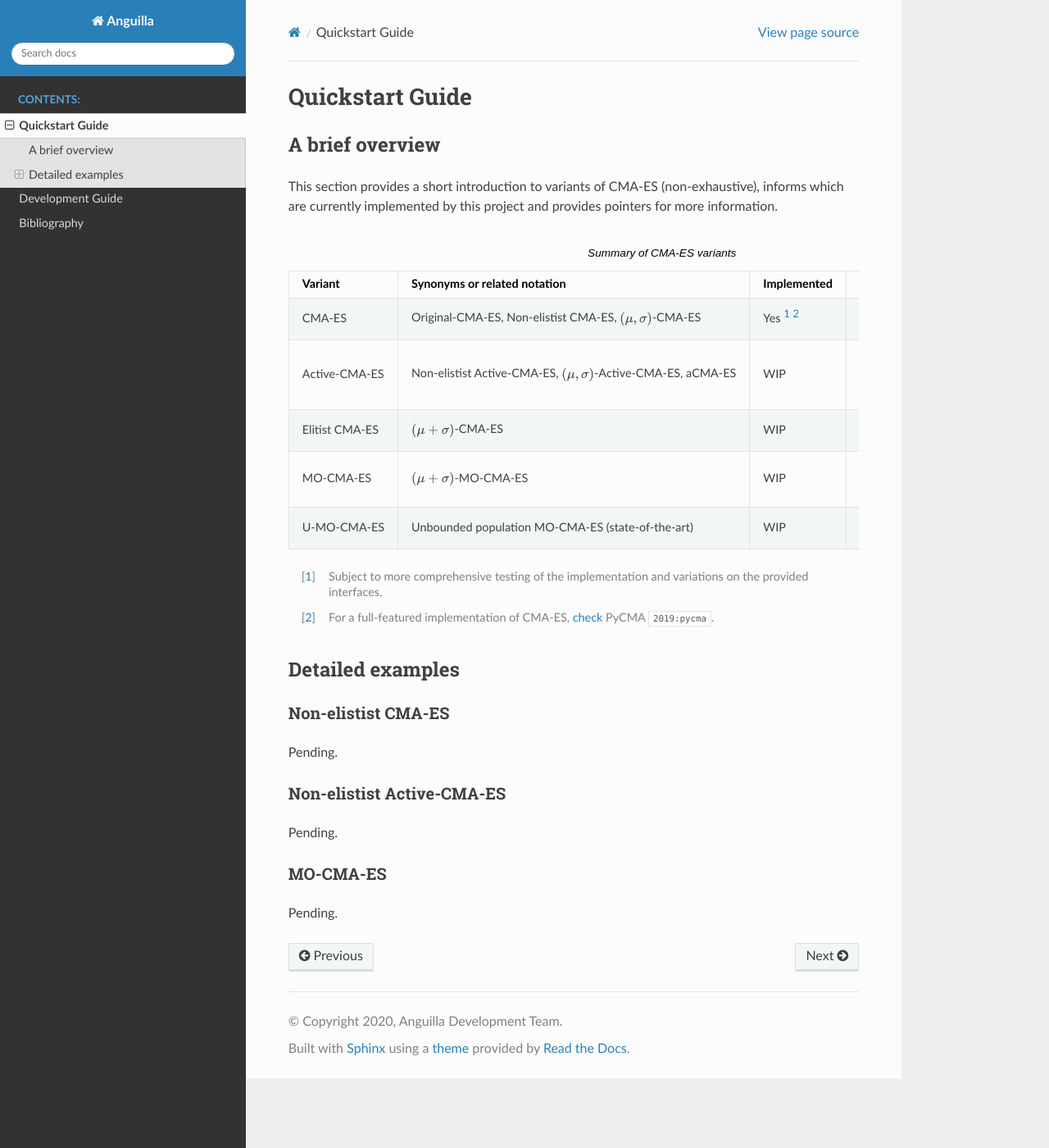
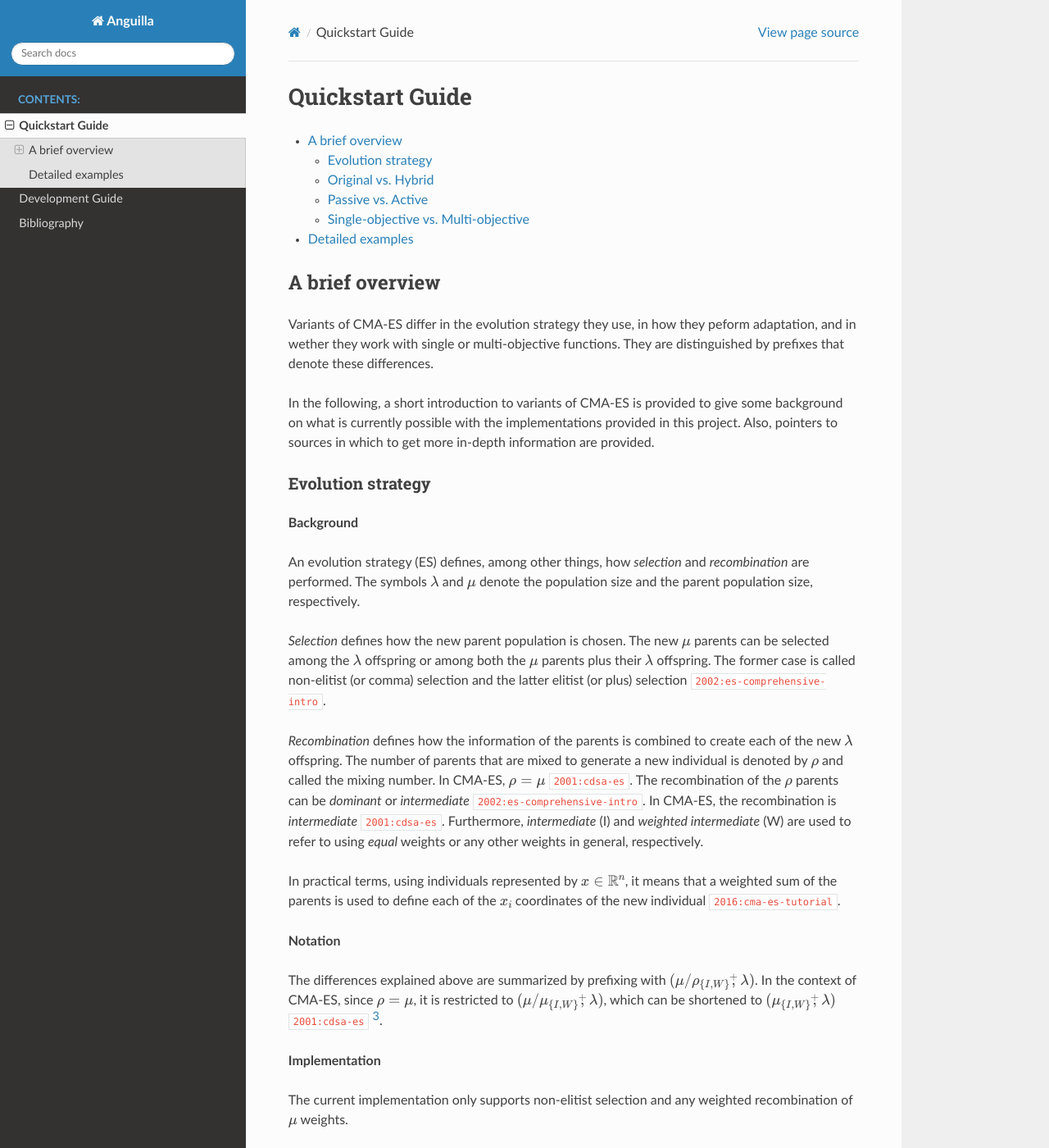
Before and after one commit to pocs-anguilla/anguilla, a Sphinx documentation site: the page built from docs/quickstart.rst, in a window 1280 px wide and 1400 px high. Shown: the whole window at 82% size. Built offline with Sphinx 7.4.7 and the Read the Docs theme 2.0.0, drawn with Linux system fonts in a browser that asks for light colours; cross-references to code outside the pages are shown as plain code; some of the changed text lies outside the part shown.

Commit message:
Improve docs

```diff
--- a/README.rst
+++ b/README.rst
@@ -29,3 +29,5 @@ Python 3.
 It is based on the reference implementations from
 `The Shark Machine Learning Library <https://www.shark-ml.org/>`_ and
 `PyCMA <https://github.com/CMA-ES/pycma>`_.
+
+Please see the `documentation <https://anguilla.readthedocs.io/en/latest/>`_ for more details about this project.
--- a/docs/quickstart.rst
+++ b/docs/quickstart.rst
@@ -3,65 +3,131 @@
 Quickstart Guide
 ================
 
+.. contents:: :local:
+
 A brief overview
 ----------------
 
-This section provides a short introduction to variants of CMA-ES (non-exhaustive),
-informs which are currently implemented by this project and provides pointers for more information.
+Variants of CMA-ES differ in the evolution strategy they use, in how they peform adaptation,
+and in wether they work with single or multi-objective functions.
+They are distinguished by prefixes that denote these differences.
 
-.. list-table:: Summary of CMA-ES variants
-    :widths: 5 5 5 5 5
-    :header-rows: 1
+In the following, a short introduction to variants of CMA-ES is provided to give some background on
+what is currently possible with the implementations provided in this project.
+Also, pointers to sources in which to get more in-depth information are provided.
 
-    * - Variant
-      - Synonyms or related notation
-      - Implemented
-      - Application
-      - References
-    * - CMA-ES
-      - Original-CMA-ES, Non-elistist CMA-ES, :math:`(\mu, \sigma)`-CMA-ES
-      - Yes [#f1]_ [#f2]_
-      - Single-objective
-      - :cite:`2016:cma-es-tutorial`
-    * - Active-CMA-ES
-      - Non-elistist Active-CMA-ES, :math:`(\mu, \sigma)`-Active-CMA-ES, aCMA-ES
-      - WIP
-      - Single-objective
-      - :cite:`2006:active-cma-es` :cite:`2016:cma-es-tutorial`
-    * - Elitist CMA-ES
-      - :math:`(\mu + \sigma)`-CMA-ES
-      - WIP
-      - Single-objective
-      - :cite:`2007:mo-cma-es`
-    * - MO-CMA-ES
-      -  :math:`(\mu + \sigma)`-MO-CMA-ES
-      - WIP
-      - Multi-objective
-      - :cite:`2007:mo-cma-es` :cite:`2010:mo-cma-es`
-    * - U-MO-CMA-ES
-      - Unbounded population MO-CMA-ES (state-of-the-art)
-      - WIP
-      - Multi-objective
-      - :cite:`2016:mo-cma-es`
+Evolution strategy
+******************
+
+**Background**
+
+An evolution strategy (ES) defines, among other things, how *selection* and *recombination* are performed.
+The symbols :math:`\lambda` and :math:`\mu` denote the population size and the parent population size, respectively.
+
+*Selection* defines how the new parent population is chosen.
+The new :math:`\mu` parents can be selected among the :math:`\lambda` offspring or among both the :math:`\mu` parents plus their :math:`\lambda` offspring.
+The former case is called non-elitist (or comma) selection and the latter elitist (or plus) selection :cite:`2002:es-comprehensive-intro`.
+
+*Recombination* defines how the information of the parents is combined to create each of the new :math:`\lambda` offspring.
+The number of parents that are mixed to generate a new individual is denoted by :math:`\rho` and called the mixing number. In CMA-ES, :math:`\rho = \mu` :cite:`2001:cdsa-es`.
+The recombination of the :math:`\rho` parents can be *dominant* or *intermediate* :cite:`2002:es-comprehensive-intro`.
+In CMA-ES, the recombination is *intermediate* :cite:`2001:cdsa-es`.
+Furthermore, *intermediate* (I) and *weighted intermediate* (W) are used to refer to using *equal* weights or any other weights in general, respectively.
+
+In practical terms, using individuals represented by :math:`x \in \mathbb{R}^n`,
+it means that a weighted sum of the parents is used to define each of the :math:`x_i` coordinates of the new individual :cite:`2016:cma-es-tutorial`.
+
+**Notation**
+
+The differences explained above are summarized by prefixing with :math:`(\mu / \rho_{\{I,W\}} \overset{+}{,} \lambda)`.
+In the context of CMA-ES, since :math:`\rho = \mu`, it is restricted to :math:`(\mu / \mu_{\{I,W\}} \overset{+}{,} \lambda)`,
+which can be shortened to :math:`(\mu_{\{I,W\}} \overset{+}{,} \lambda)` :cite:`2001:cdsa-es` [#f3]_.
+
+**Implementation**
+
+The current implementation only supports non-elitist selection and any weighted recombination of :math:`\mu` weights.
+
+Some examples are shown below. All parameters that are not provided with a custom value are initialized according to :cite:`2016:cma-es-tutorial`.
+
+.. code-block:: python
+
+  from anguilla.optimizers.cma import StrategyParameters, RecombinationType
+
+  # Defines mu, weights and other parameters automatically
+  # Uses RecombinationType.SUPERLINEAR as default
+  parameters = StrategyParameters(population_size=5)
+
+  # Defines mu, weights, and other parameters automatically
+  parameters = StrategyParameters(population_size=5, recombination_type=RecombinationType.EQUAL)
+
+  # Defines population_size, mu, and other parameters automatically
+  parameters = StrategyParameters(weights=np.array([...]))
+
+See :py:mod:`anguilla.optimizers.cma.StrategyParameters` and :py:mod:`anguilla.optimizers.cma.RecombinationType` [#f1]_.
+
+Original vs. Hybrid
+*******************
+
+**Background**
+
+When introduced by :cite:`2001:cdsa-es`, only the rank-one update was used in the covariance matrix adaptation. This is known as the *original* CMA-ES.
+Later, the rank-:math:`\mu` update was introduced. This variant is called *hybrid* CMA-ES :cite:`2006:active-cma-es`.
+The parameters :math:`c_1` and :math:`c_\mu` are used as weights (:math:`c_1 + c_\mu = 1`) to define how much each update contributes to the adaptation.
+
+**Notation**
+
+The variants are denoted as *Original-CMA-ES* and *Hybrid-CMA-ES*.
+Currently, *CMA-ES* implicitly denotes the hybrid approach.
+
+**Implementation**
+
+Pending.
+
+See :py:mod:`anguilla.optimizers.cma.StrategyParameters` [#f1]_.
+
+Passive vs. Active
+******************
+
+**Background**
+
+Pending.
+
+**Notation**
+
+Pending.
+
+**Implementation**
+
+See :py:mod:`anguilla.optimizers.cma.StrategyParameters` [#f1]_.
+
+Single-objective vs. Multi-objective
+************************************
+
+**Background**
+
+Pending.
+
+**Notation**
+
+Variants that work with multi-objective functions are prefixed with *MO*.
+Furthermore, the current state of the art is a variant with unbounded population, denoted as *U-MO-CMA-ES* :cite:`2016:mo-cma-es`.
+
+**Implementation**
+
+A basic [#f2]_ implementation for single-objective CMA-ES is implemented as presented in :cite:`2016:cma-es-tutorial` and :cite:`2013:oo-optimizers`, following the reference implementations from :cite:`2008:shark` and :cite:`2019:pycma`.
+
+An implementation for MO-CMA-ES is the main objective of this project, as presented in  :cite:`2007:mo-cma-es`, :cite:`2010:mo-cma-es` and
+:cite:`2016:mo-cma-es` following the reference implementation from :cite:`2008:shark`. Currently, a work in progress.
+
+See :py:mod:`anguilla.optimizers.cma.CMA` [#f1]_.
 
 .. [#f1] Subject to more comprehensive testing of the implementation and variations on the provided interfaces.
 
 .. [#f2] For a full-featured implementation of CMA-ES, `check <https://github.com/CMA-ES/pycma>`_ PyCMA :cite:`2019:pycma`.
 
+.. [#f3] The most recent notation incorporates the concept of age which is not mentioned here, please refer to :cite:`2015:es-overview`.
+
 Detailed examples
 -----------------
 
-Non-elistist CMA-ES
-********************
-
-Pending.
-
-Non-elistist Active-CMA-ES
-**************************
-
-Pending.
-
-MO-CMA-ES
-**********
-
-Pending.
+Pending
--- a/docs/references.bib
+++ b/docs/references.bib
@@ -9,6 +9,16 @@
 	volume       = 9,
 	number       = 2,
 	pages        = {159--195},
+}
+@article{2002:es-comprehensive-intro,
+	title        = {Evolution strategies--A comprehensive introduction},
+	author       = {H. G. {Beyer} and H. P. {Schwefel}},
+	year         = 2002,
+	journal      = {Natural computing},
+	publisher    = {Springer},
+	volume       = 1,
+	number       = 1,
+	pages        = {3--52},
 }
 @inproceedings{2006:active-cma-es,
 	title        = {Improving evolution strategies through active covariance matrix adaptation},
@@ -81,7 +91,15 @@
 @misc{2013:simulationlib,
 	title        = {Virtual Library of Simulation Experiments: Test Functions and Datasets},
 	author       = {S. {Surjanovic} and D. {Bingham}},
-	url          = {http://www.sfu.ca/~ssurjano}
+	howpublished = {Retrieved November 24, 2020, from \url{http://www.sfu.ca/~ssurjano}},
+}
+@incollection{2015:es-overview,
+	title        = {Evolution strategies},
+	author       = {N. {Hansen} and D. V. {Arnold} and A. {Auger}},
+	year         = 2015,
+	booktitle    = {Springer handbook of computational intelligence},
+	publisher    = {Springer},
+	pages        = {871--898},
 }
 @article{2016:cma-es-tutorial,
 	title        = {The {CMA} Evolution Strategy: {A} Tutorial},
```
Also changed, not shown: docs/development.rst (+39 -4 lines), docs/index.rst (+17 -14 lines).
